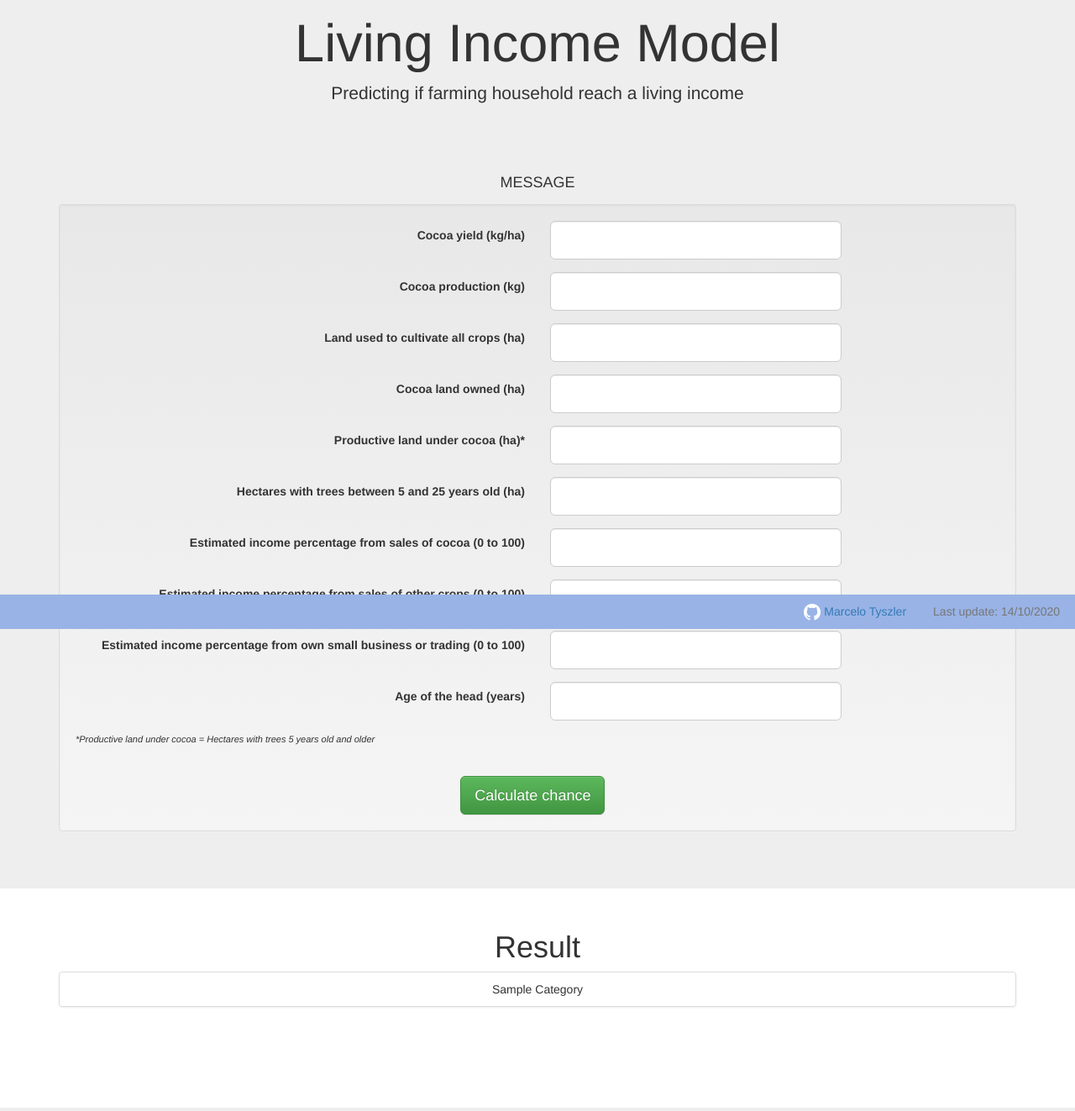
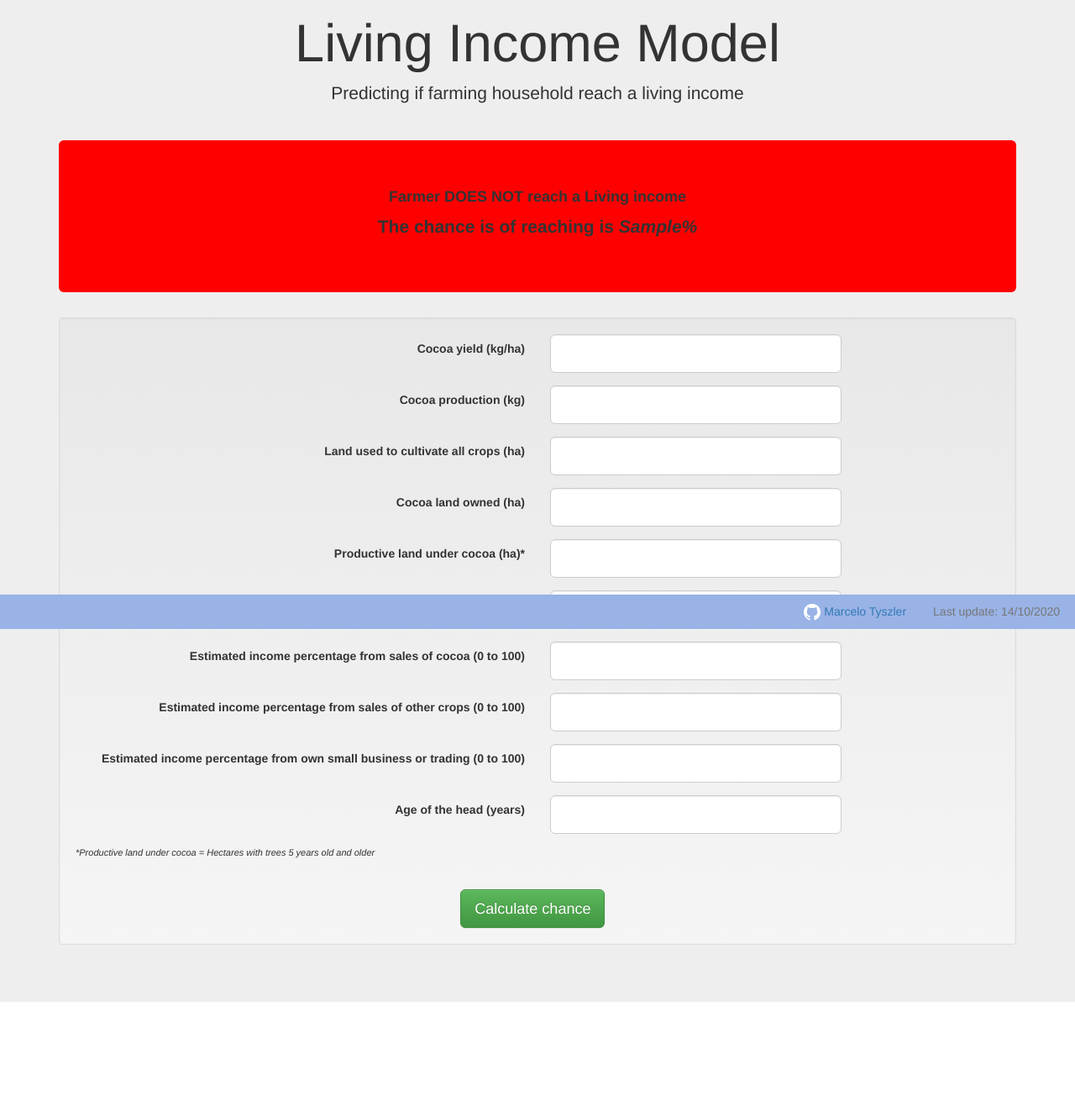
Before and after one commit to mtyszler/LivingIncomeModel, a Flask app: template app/templates/go.html in a window 1280 px wide. Shown: the part 51-1374 px from the top of the page at 84% size. Run offline with Flask 2, Linux system fonts and the light colour scheme; the template is opened without the code that fills it: most values are stand-ins (such as "Sample title", 1, 10 or a date in 2020); parts of the project's set-up code (start-up, migrations or seed data) failed here and were passed over; some libraries are stand-ins or nearby versions.

Commit message:
Adjust go.html such that correct msg is presented

```diff
--- a/app/templates/go.html
+++ b/app/templates/go.html
@@ -1,22 +1,15 @@
 {% extends "classifier.html" %}
 
 {% block message %}
-    <hr />
-    <h4 class="text-center">MESSAGE</h4>
-    <p class="text-center"><i>{{query}}</i></p>
+    {% if classification_label == True %}
+    <div style="background:lightgreen !important" class="jumbotron">
+        <h4 class="text-center"><b>Farmer REACHES a Living income</b></h4>
+        <p class="text-center"><b>with a chance of <i>{{classification_prob}}%</i></b></p>
+    </div>
+    {% else %}
+    <div style="background:red !important" class="jumbotron">
+        <h4 class="text-center"><b>Farmer DOES NOT reach a Living income</b></h4>
+        <p class="text-center"><b>The chance is of reaching is <i>{{classification_prob}}%</i></b></p>
+    </div>
+    {% endif %}
 {% endblock %}
-
-{% block content %}
-    <h1 class="text-center">Result</h1>
-        <ul class="list-group">
-            {% for category, classification in classification_result.items() %}
-                {% if classification == 1 %}
-                    <li class="list-group-item list-group-item-success text-center">{{category.replace('_', ' ').title()}}</li>
-                {% else %}
-                    <li class="list-group-item list-group-item-dark text-center">{{category.replace('_', ' ').title()}}</li>
-                {% endif %}
-            {% endfor %}
-        </ul>
-
-
-{% endblock %}
```
